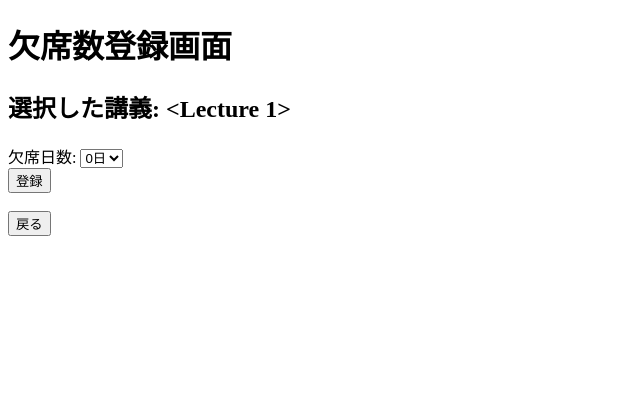
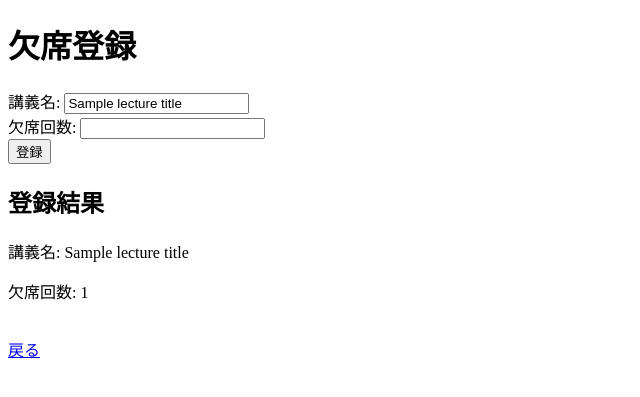
Before and after one commit to 2024A-IT-OOP2-G10/Final_Assignment, a Flask app: template templates/absence_result.html in a window 1280 px wide. Shown: the top 397 px of the page, without its empty margins (0-640 px from the left). Run offline with Flask 3, Linux system fonts and the light colour scheme; tables that the repository leaves empty hold one stand-in row (values such as "Sample post"); the template is opened without the code that fills it: values that come from a table or form of the project are taken from there, most other values are stand-ins (such as "Sample title", 1, 10 or a date in 2020).

Commit message:
abcence.html absenc_result.htmlの変更
absence.pyの変更に合わして変更しました

```diff
--- a/templates/absence.html
+++ b/templates/absence.html
@@ -30,8 +30,8 @@
         <label for="name">講義を選択:</label>
         <select id="name" name="name" required>
             <option value="">--選択してください--</option>
-            {% for subject in subjects %}
-            <option value="{{ subject.name }}">{{ subject.name }}</option>
+            {% for absence in absences %}
+            <option value="{{ absence.lecture_title }}">{{ absence.lecture_title }}</option>
             {% endfor %}
             {% if not subjects %}
             <option value="">登録されている講義はありません</option>
--- a/templates/absence_result.html
+++ b/templates/absence_result.html
@@ -2,26 +2,31 @@
 <html lang="ja">
 <head>
     <meta charset="UTF-8">
-    <title>欠席数登録画面</title>
+    <title>欠席登録結果</title>
 </head>
 <body>
-    <h1>欠席数登録画面</h1>
-    <h2>選択した講義: {{ lecture }}</h2>
-    <form method="POST" action="/absence/register">
-        <input type="hidden" name="lecture" value="{{ lecture }}">
-        <label for="absence">欠席日数:</label>
-        <select id="absence" name="absence" required>
-            <option value="0">0日</option>
-            <option value="1">1日</option>
-            <option value="2">2日</option>
-            <option value="3">3日</option>
-            <option value="4">4日</option>
-            <option value="5">5日</option>
-        </select>
+    <h1>欠席登録</h1>
+
+    <!-- 欠席回数入力フォーム -->
+    <form method="POST" action="{{ url_for('absence.result') }}">
+        <label for="lecture_title">講義名:</label>
+        <input type="text" id="lecture_title" name="lecture_title" value="{{ lecture_title }}" readonly>
         <br>
+
+        <label for="absence_count">欠席回数:</label>
+        <input type="number" id="absence_count" name="absence_count" min="0" required>
+        <br>
+
         <button type="submit">登録</button>
     </form>
+
+    {% if absence_count is not none %}
+    <h2>登録結果</h2>
+    <p>講義名: {{ lecture_title }}</p>
+    <p>欠席回数: {{ absence_count }}</p>
     <br>
-    <button onclick="window.location.href='/absence'">戻る</button>
+    {% endif %}
+
+    <a href="{{ url_for('absence.home') }}">戻る</a>
 </body>
 </html>
```
